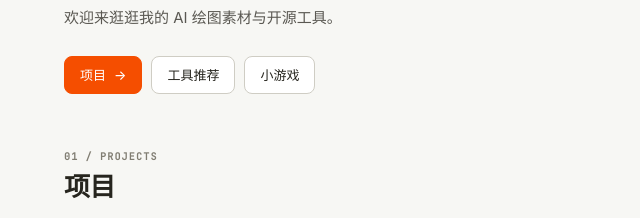
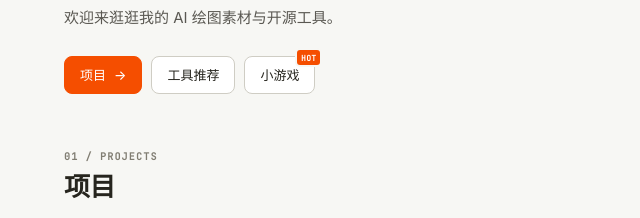
Before and after one commit to sleepy-zone/sleepy-zone.github.io, an Astro site: page / in a window 1280 px wide. Shown: the part 215-433 px from the top of the page, 0-640 px from the left. Built offline with nearby package versions, Linux system fonts and the light colour scheme; Astro itself is replaced by a stand-in of ours.

Commit message:
style: add HOT badge to game tab

```diff
--- a/src/components/pages/HomePage.astro
+++ b/src/components/pages/HomePage.astro
@@ -67,13 +67,13 @@ const localizedFeatured = featured.map((project) => localizeProject(project, loc
         data-track-label={t.home.secondary}
       >{t.home.secondary}</a>
       <a
-        class="btn"
+        class="btn btn-game-tab"
         href="#play"
         data-track="cta_click"
         data-track-lib="home"
         data-track-value="play"
         data-track-label={t.nav.game}
-      >{t.nav.game}</a>
+      >{t.nav.game}<span class="tab-hot" aria-hidden="true">HOT</span></a>
     </div>
   </section>
 
--- a/src/styles/global.css
+++ b/src/styles/global.css
@@ -2525,3 +2525,30 @@ button {
     margin-top: 22px;
   }
 }
+
+/* hot badge on the mini-game hero tab */
+.btn-game-tab {
+  position: relative;
+  overflow: visible;
+}
+
+.tab-hot {
+  position: absolute;
+  top: -7px;
+  right: -6px;
+  display: inline-flex;
+  align-items: center;
+  justify-content: center;
+  height: 15px;
+  padding: 0 4px;
+  border-radius: 3px;
+  background: var(--accent);
+  color: #fff;
+  font-family: var(--mono);
+  font-size: 8px;
+  font-weight: 700;
+  letter-spacing: 0.04em;
+  line-height: 1;
+  box-shadow: 0 0 0 2px var(--canvas);
+  pointer-events: none;
+}
```
